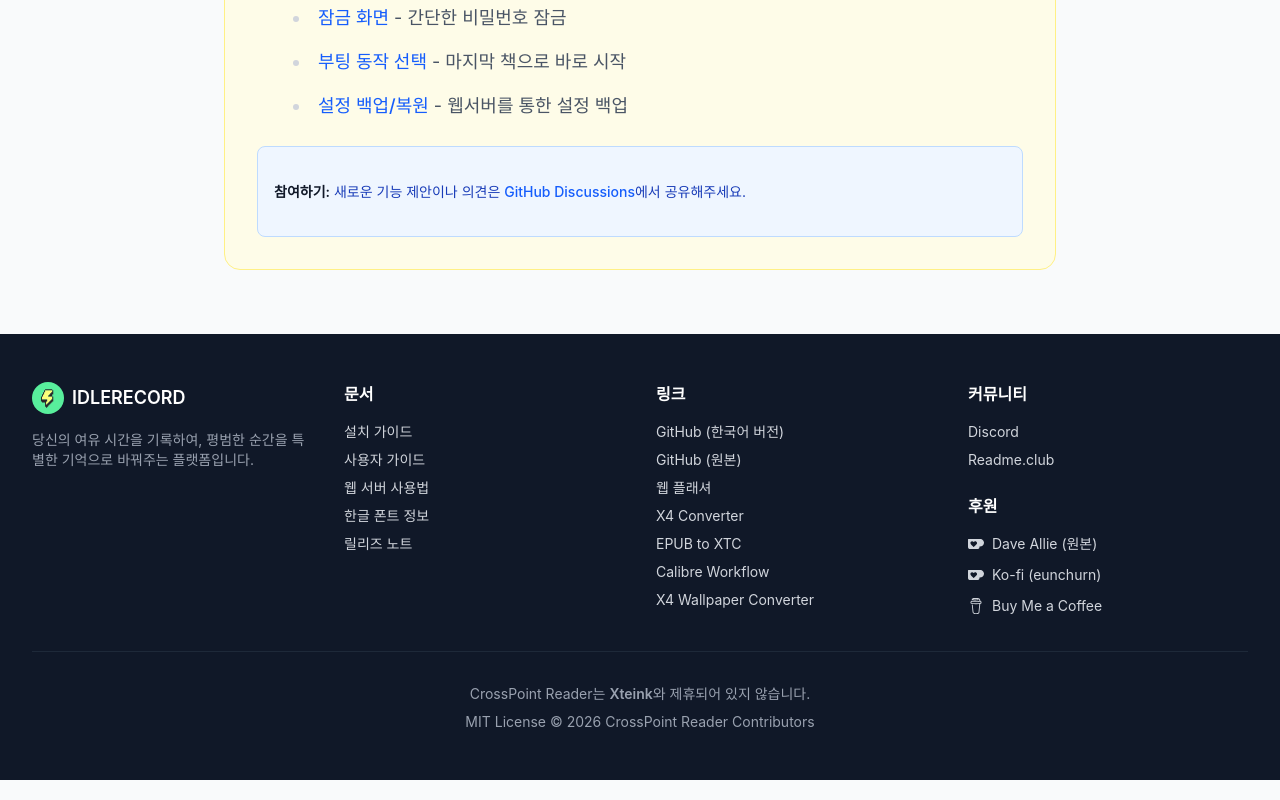
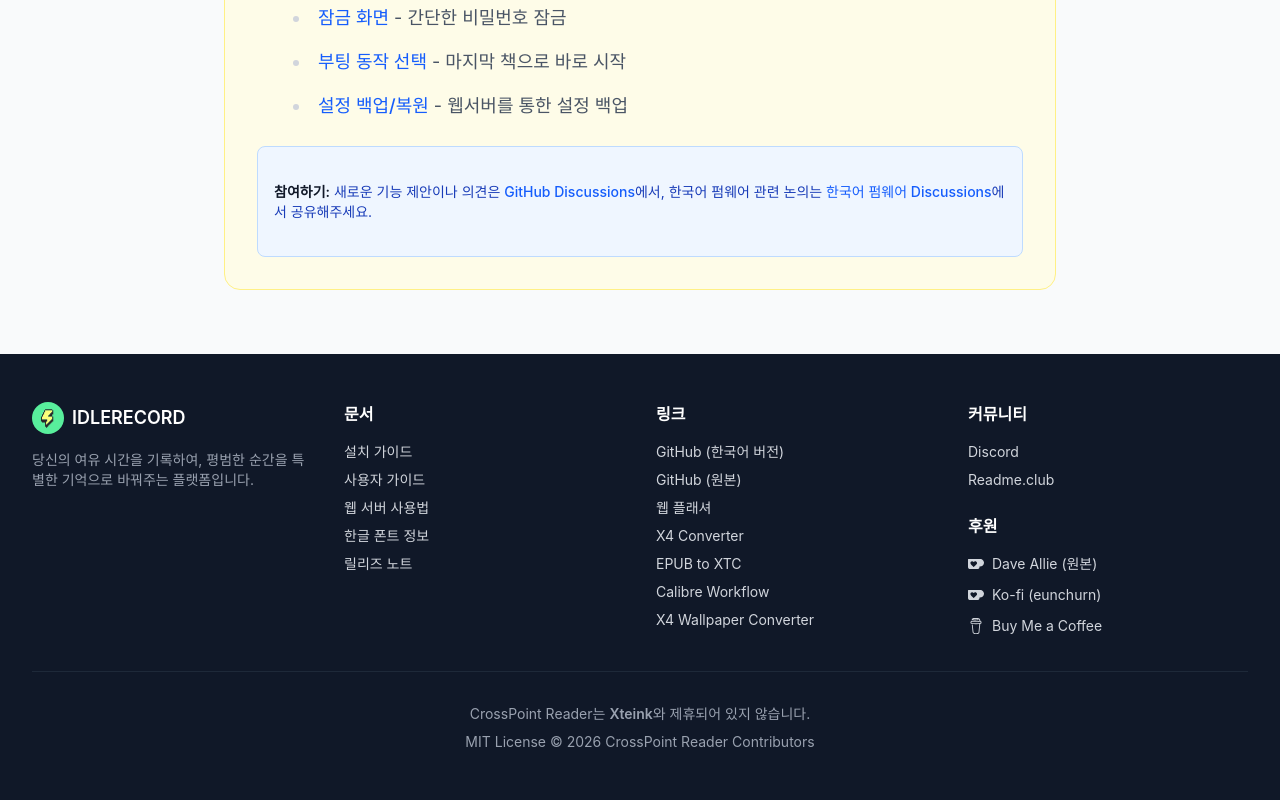
Before and after one commit to eunchurn/crosspoint-reader-docs, a Next.js app: page /guide in a window 1280 px wide. Shown: the part 8280-9080 px from the top of the page. Built offline with nearby package versions, Linux system fonts and the light colour scheme; a web font is replaced by a local one.

Commit message:
docs: 로드맵에 한국어 펌웨어 Discussions 링크 추가

```diff
--- a/src/app/guide/page.tsx
+++ b/src/app/guide/page.tsx
@@ -1153,6 +1153,15 @@
                     >
                       GitHub Discussions
                     </a>
+                    에서, 한국어 펌웨어 관련 논의는{" "}
+                    <a
+                      href="https://github.com/eunchurn/crosspoint-reader-ko/discussions"
+                      target="_blank"
+                      rel="noopener noreferrer"
+                      className="text-blue-600 hover:text-blue-800 underline"
+                    >
+                      한국어 펌웨어 Discussions
+                    </a>
                     에서 공유해주세요.
                   </p>
                 </div>
```
